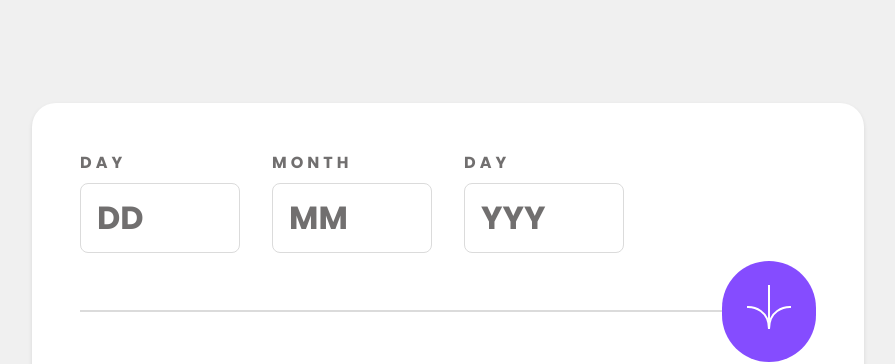
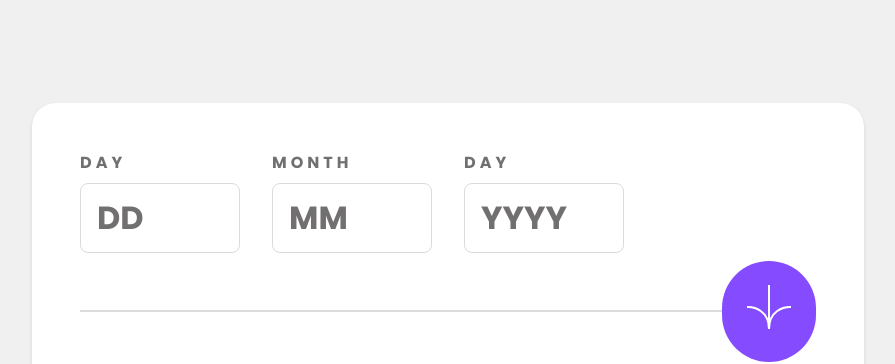
Before and after one commit to HectorKayman/age-calculator, a React (Vite) app: page / in a window 1280 px wide. Shown: the top 364 px of the page, without its empty margins (192-1087 px from the left). Built offline with nearby package versions, Linux system fonts and the light colour scheme.

Commit message:
Correct some typos

```diff
--- a/src/App.jsx
+++ b/src/App.jsx
@@ -38,7 +38,7 @@ function Form({ day, month, year, onChangeDay, onChangeMonth, onChangeYear }) {
           Day
         </FormInput>
         <FormInput
-          id="form-day"
+          id="form-month"
           value={month}
           placeholder="MM"
           onChangeInput={onChangeMonth}
@@ -46,9 +46,9 @@ function Form({ day, month, year, onChangeDay, onChangeMonth, onChangeYear }) {
           Month
         </FormInput>
         <FormInput
-          id="form-day"
+          id="form-year"
           value={year}
-          placeholder="YYY"
+          placeholder="YYYY"
           onChangeInput={onChangeYear}
         >
           Day
```
